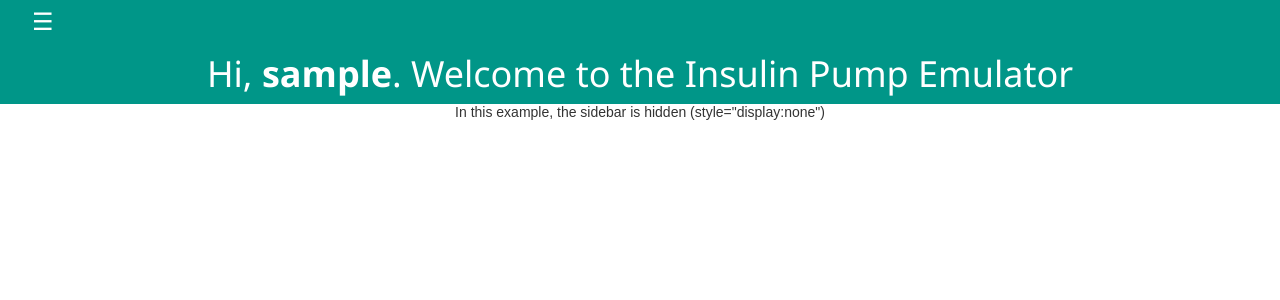
After one commit to TylerLangtry/InsulinPumpEmulator, a PHP site: page /dashboard.php in a window 1280 px wide. The commit adds this page. Shown: the top 300 px of the page. Run offline with PHP 8.4, Linux system fonts and the light colour scheme; the visitor is signed in with stand-in values (Sample User, id 1).

Commit message:
Add dashboard sidebar

```diff
--- /dev/null
+++ b/GUI_prototype/dashboard.php
@@ -0,0 +1,66 @@
+<?php
+// Initialize the session
+session_start();
+
+// Check if the user is logged in, if not then redirect him to login page
+if(!isset($_SESSION["loggedin"]) || $_SESSION["loggedin"] !== true){
+    header("location: login.php");
+    exit;
+}
+?>
+
+<!DOCTYPE html>
+<html lang="en">
+<head>
+    <meta charset="UTF-8">
+    <title>Welcome</title>
+    <meta name="viewport" content="width=device-width, initial-scale=1">
+    <link rel="stylesheet" href="https://maxcdn.bootstrapcdn.com/bootstrap/3.3.7/css/bootstrap.css">
+    <link rel="stylesheet" href="https://www.w3schools.com/w3css/4/w3.css">
+    <style type="text/css">
+        body{ font: 14px sans-serif; text-align: center; }
+    </style>
+</head>
+<body>
+    <div class="w3-sidebar w3-bar-block w3-card w3-animate-left" style="display:none" id="mySidebar">
+        <button class="w3-bar-item w3-button w3-large"
+        onclick="sidebar_close()">Close &times;</button>
+        <a href="#" class="w3-bar-item w3-button">Link 1</a>
+        <a href="reset-password.php" class="w3-bar-item w3-button">Reset Your Password</a>
+        <a href="logout.php" class="w3-bar-item w3-button">Sign Out of Your Account</a>
+    </div>
+    <div id="main">
+
+        <div class="w3-teal" >
+            <div class=w3-container align="left">
+                <button id="openNav" class="w3-button w3-teal w3-xlarge" onclick="sidebar_open()">&#9776;</button>
+            </div>
+
+            <div class="w3-container">
+                <h1>Hi, <b><?php echo htmlspecialchars($_SESSION["username"]); ?></b>. Welcome to the Insulin Pump Emulator</h1>
+            </div>
+        </div>
+
+        <div class="w3-container">
+            <p>In this example, the sidebar is hidden (style="display:none")</p>
+         </div>
+    </div>
+
+
+    <script>
+
+
+    function sidebar_open() {
+    document.getElementById("main").style.marginLeft = "25%";
+    document.getElementById("mySidebar").style.width = "25%";
+    document.getElementById("mySidebar").style.display = "block";
+    document.getElementById("openNav").style.display = 'none';
+    }
+    function sidebar_close() {
+    document.getElementById("main").style.marginLeft = "0%";
+    document.getElementById("mySidebar").style.display = "none";
+    document.getElementById("openNav").style.display = "inline-block";
+    }
+    </script>
+</body>
+</html>
--- a/GUI_prototype/login.php
+++ b/GUI_prototype/login.php
@@ -98,6 +98,7 @@ if($_SERVER["REQUEST_METHOD"] == "POST"){
         body{ font: 14px sans-serif; }
         .wrapper{ width: 350px; padding: 20px; }
     </style>
+
 </head>
 <body>
     <div class="wrapper">
```
